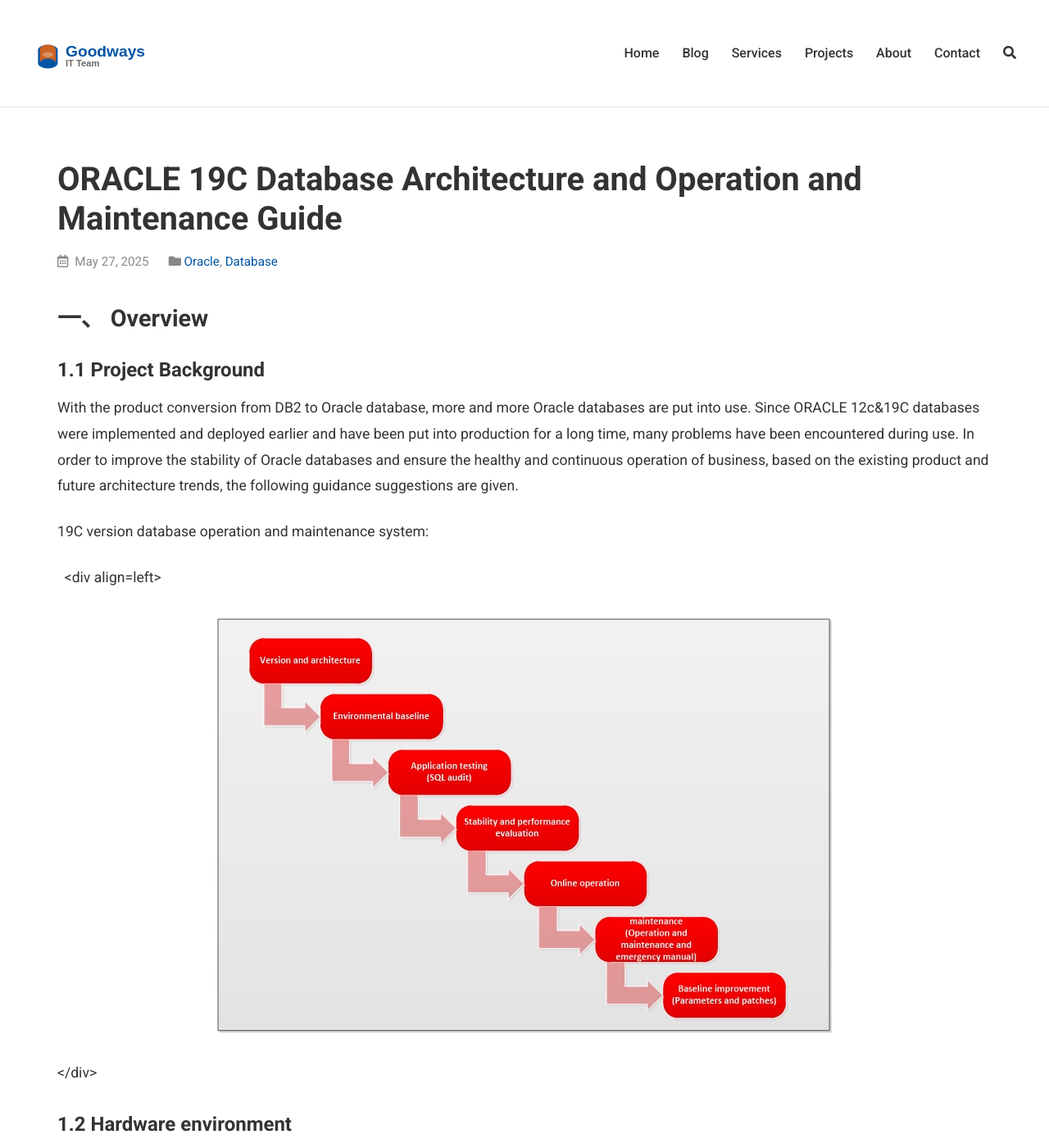
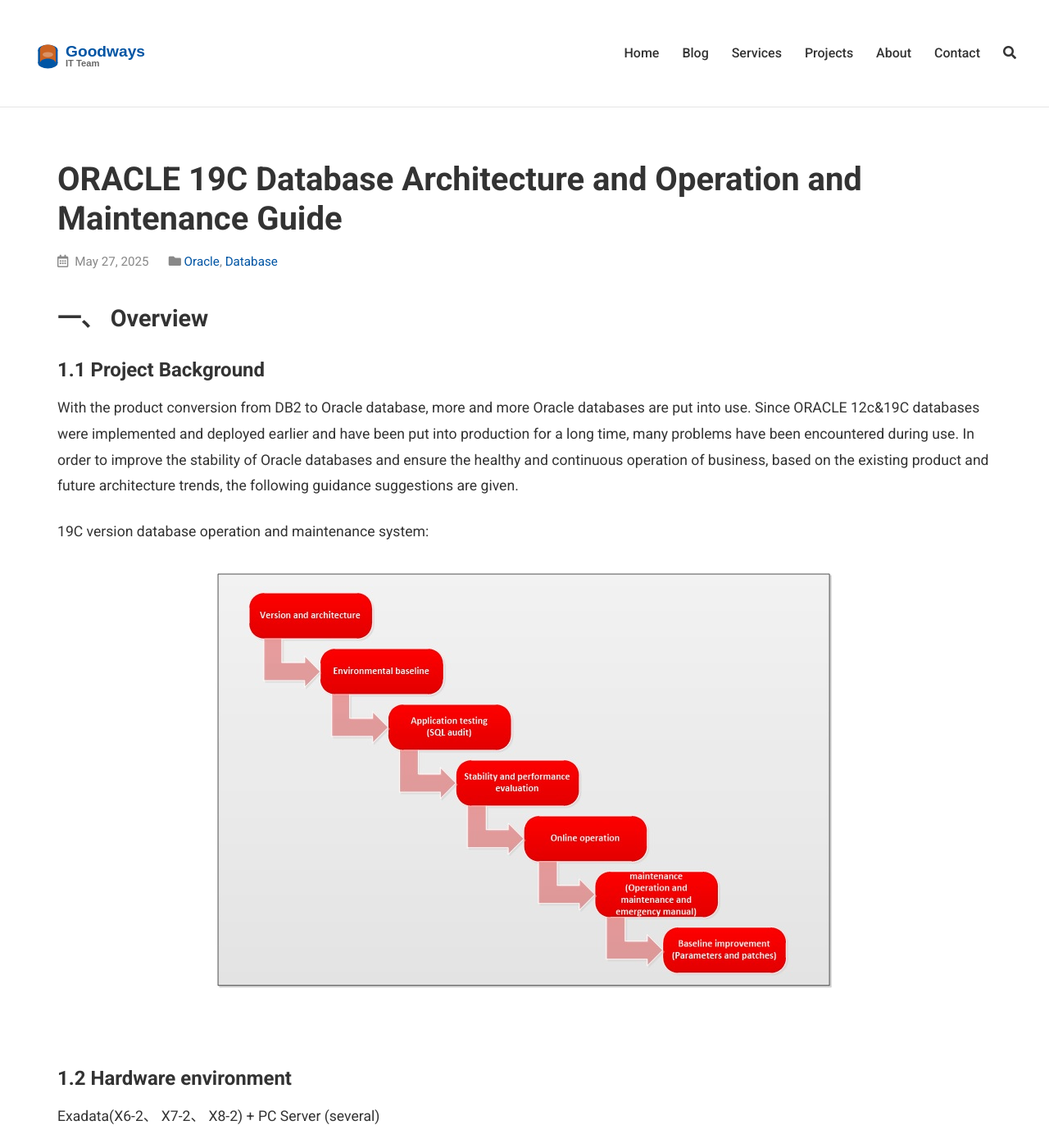
Before and after one commit to goodwaysIT/en, a Jekyll site: the page built from _posts/2025-05-27-ORACLE-19C-Database-Architecture-and-Operation-and-Maintenance-Guide.md, in a window 1280 px wide and 1400 px high. Shown: the whole window at 82% size. Built offline with Jekyll 4.4.1, drawn with Linux system fonts in a browser that asks for light colours.

Commit message:
Update 2025-05-27-ORACLE-19C-Database-Architecture-and-Operation-and-Maintenance-Guide.md

```diff
--- a/_posts/2025-05-27-ORACLE-19C-Database-Architecture-and-Operation-and-Maintenance-Guide.md
+++ b/_posts/2025-05-27-ORACLE-19C-Database-Architecture-and-Operation-and-Maintenance-Guide.md
@@ -15,7 +15,7 @@
 
 19C version database operation and maintenance system:
 
-&nbsp;&nbsp;<div align=left><img src="https://goodwaysit.github.io/en/assets/images/database/db_architecture.png"/></div>
+<div align=left><img src="https://goodwaysit.github.io/en/assets/images/database/db_architecture.png"/></div>&nbsp;&nbsp;&nbsp;&nbsp;&nbsp;&nbsp;&nbsp;&nbsp;&nbsp;&nbsp;&nbsp;&nbsp;&nbsp;&nbsp;&nbsp;&nbsp;
 
 ### 1.2	Hardware environment
 Exadata(X6-2、 X7-2、 X8-2) + PC Server (several)
@@ -46,7 +46,7 @@
 #### 2.2.1	Database Architecture
 NON-CDB Architecture&nbsp;&nbsp;&nbsp;&nbsp;&nbsp;&nbsp;&nbsp;&nbsp;&nbsp;&nbsp;&nbsp;&nbsp;&nbsp;&nbsp;&nbsp;&nbsp;&nbsp;&nbsp;&nbsp;&nbsp;&nbsp;&nbsp;&nbsp;&nbsp;&nbsp;&nbsp;&nbsp;CDB Architecture
 
-![support timelines](https://goodwaysit.github.io/en/assets/images/database/non-cdb.jpg) &nbsp;&nbsp;&#160;&#160;&#160;&#160;&#160;&#160;&#160;&#160;&#160;&#160;&nbsp;&nbsp;![support timelines](https://goodwaysit.github.io/en/assets/images/database/cdb.jpg)
+![support timelines](https://goodwaysit.github.io/en/assets/images/database/non-cdb.jpg)&nbsp;&nbsp;&#160;&#160;&#160;&#160;&#160;&#160;&#160;&#160;&#160;&#160;&nbsp;&nbsp;![support timelines](https://goodwaysit.github.io/en/assets/images/database/cdb.jpg)
 
 **NON-CDB:**
 A large enterprise faces hundreds or even thousands of databases to manage. Generally speaking, these databases will run on multiple physical servers and may be on different platforms. As hardware technology improves, especially the number of CPUs increases, servers can support heavier loads. This means that a database only consumes a small part of the resources of a server, which wastes a lot of hardware and human resources. A team of DBAs needs to manage the SGA, database files, accounts, security, etc. of each database separately.
```
